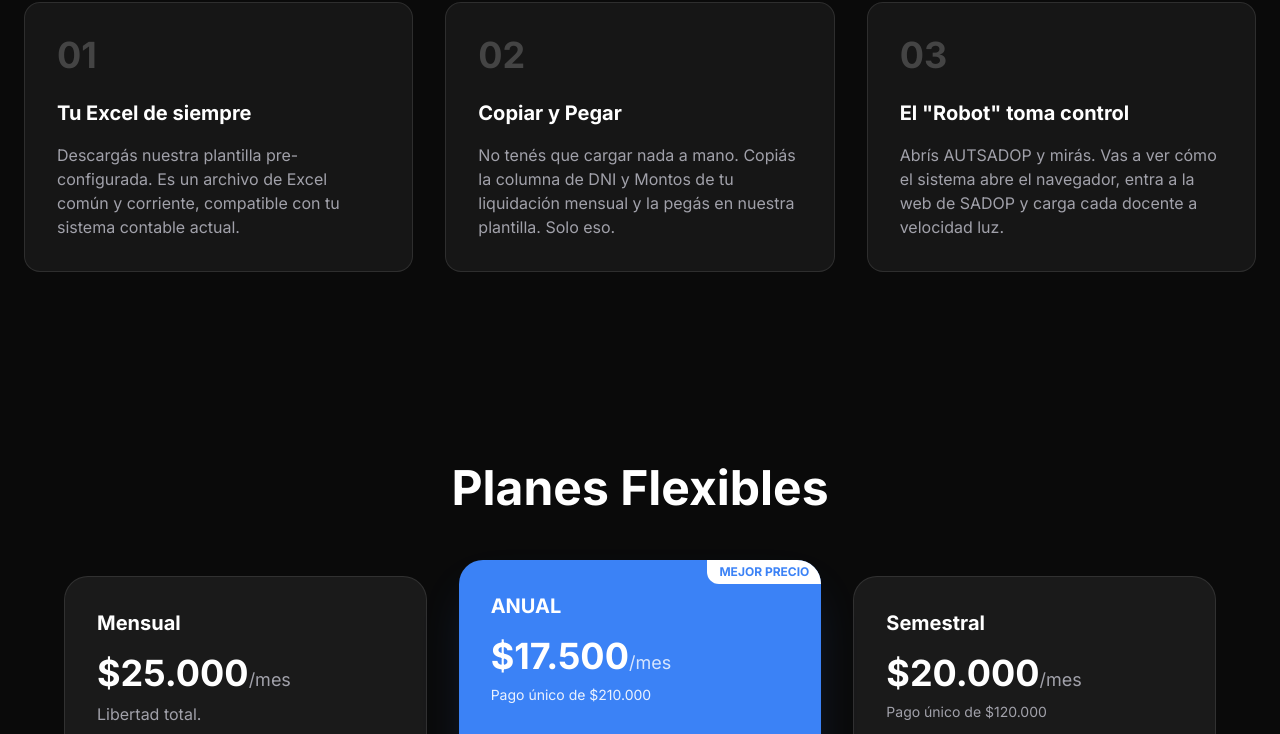
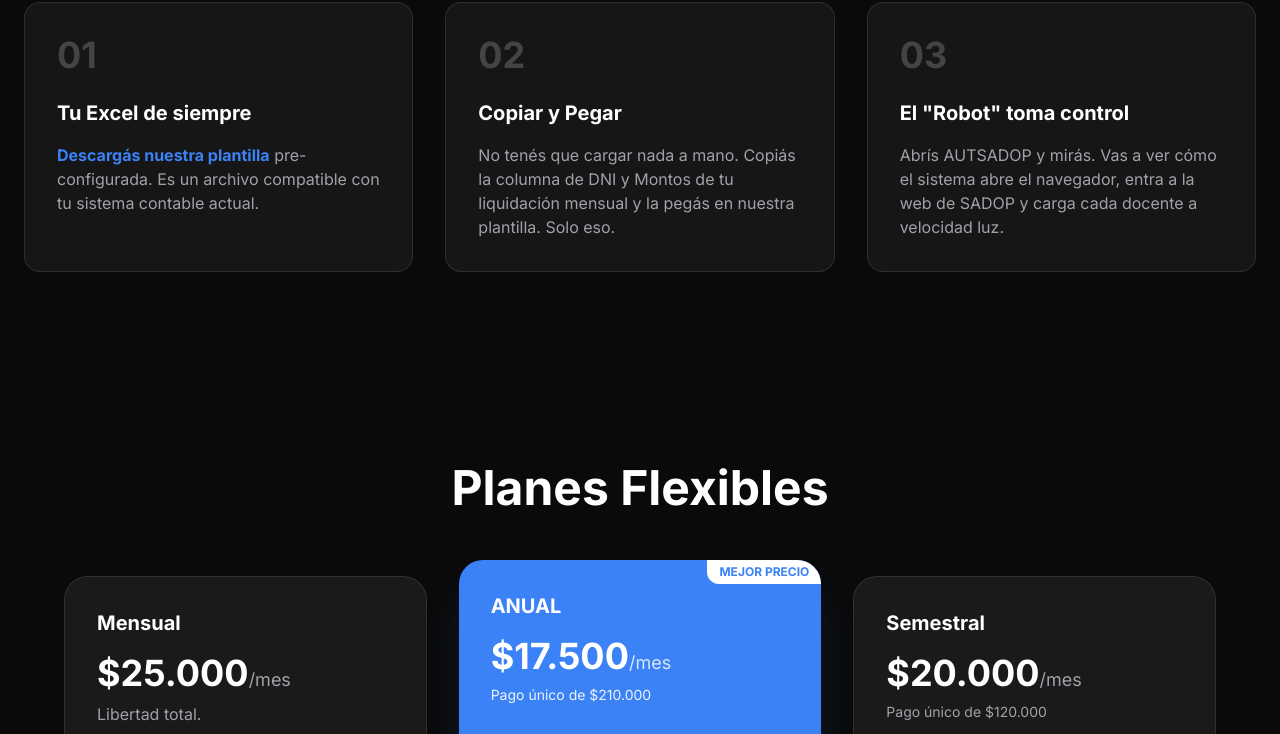
Before and after one commit to gustavochurquinadev/sadop-landing, a website built with Vite: page index.html in a window 1280 px wide. Shown: the part 3046-3780 px from the top of the page. Built offline with nearby package versions, Linux system fonts and the light colour scheme; some packages are replaced by stand-ins of ours.

Commit message:
feat: Agregar archivo de plantilla descargable y link

```diff
--- a/index.html
+++ b/index.html
@@ -199,8 +199,11 @@
                         class="feature-card p-8 rounded-2xl bg-white/5 border border-white/10 hover:border-brand-accent/50 transition-colors">
                         <div class="text-4xl font-bold text-white/20 mb-6">01</div>
                         <h3 class="text-xl font-bold text-white mb-4">Tu Excel de siempre</h3>
-                        <p class="text-brand-muted">Descargás nuestra plantilla pre-configurada. Es un archivo de Excel
-                            común y corriente, compatible con tu sistema contable actual.</p>
+                        <p class="text-brand-muted">
+                            <a href="/public/plantilla_ejemplo.csv" download
+                                class="text-brand-accent hover:underline font-bold">Descargás nuestra plantilla</a>
+                            pre-configurada. Es un archivo compatible con tu sistema contable actual.
+                        </p>
                     </div>
 
                     <div
--- /dev/null
+++ b/public/plantilla_ejemplo.csv
@@ -0,0 +1,3 @@
+DNI,Monto,Nombre,Apellido,Concepto
+12345678,25000,Juan,Perez,Sueldo Mensual
+87654321,25000,Maria,Gomez,Sueldo Mensual
```
